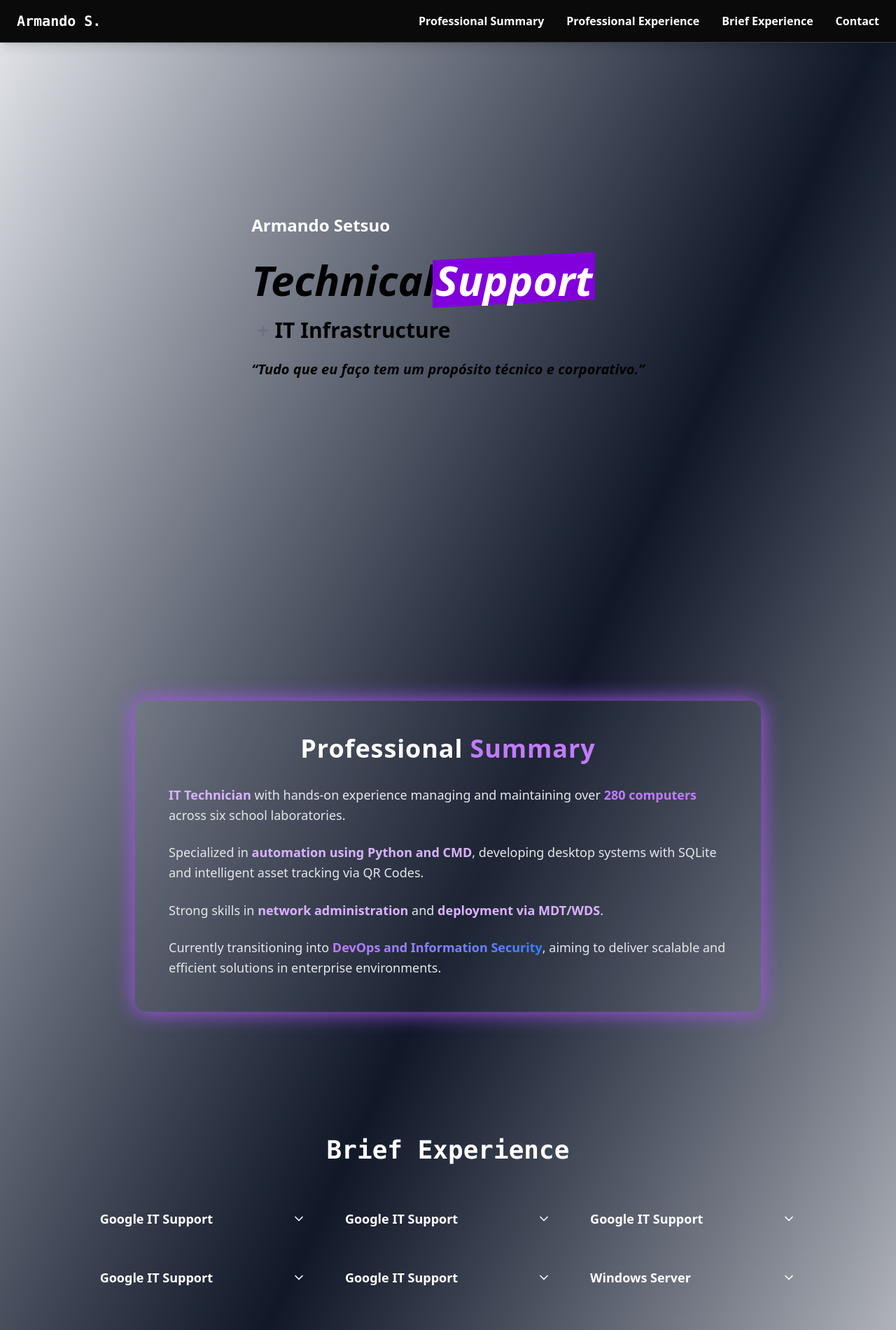
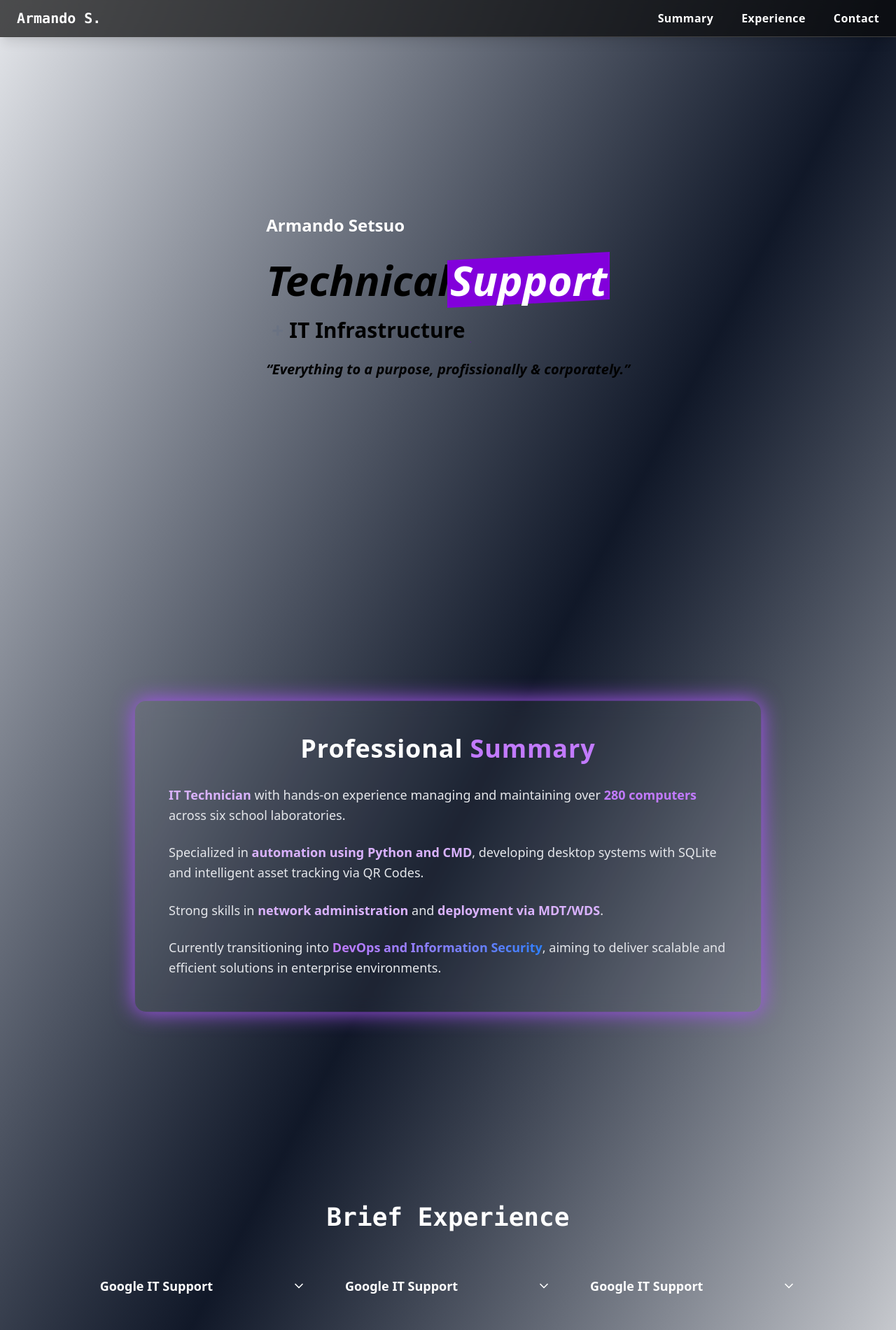
Before and after one commit to JuniorTakaki/portfolio-web, a React (Vite) app: page / in a window 1280 px wide. Shown: the top 1901 px of the page at 70% size. Built offline with nearby package versions, Linux system fonts and the light colour scheme.

Commit message:
refactor navbar

```diff
--- a/src/App.tsx
+++ b/src/App.tsx
@@ -1,7 +1,7 @@
 import { BriefExperienceCard } from './components/briefExperience';
 import { Menu, X } from "lucide-react";
 import { useState } from "react";
-import { ProfessionalCard } from "./components/professionalCard";
+import { Navbar } from "./components/navbar";
 
 function App() {
   const [isMobileMenuOpen, setIsMobileMenuOpen] = useState(false);
@@ -51,27 +51,34 @@ function App() {
 
   return (
     <div className="dark:bg-gradient-to-br from-black via-gray-900 to-black not-dark:bg-gradient-to-br not-dark:from-gray-200 not-Dark:via-gray-400 not-dark:to-white">
-      <nav className="fixed top-0 left-0 right-0 z-50 bg-neutral-950 border-b border-neutral-700 shadow-lg py-4 px-6 flex justify-between items-center">
+      <nav className="fixed top-0 left-0 right-0 z-50 backdrop-blur-md bg-neutral-950/70 border-b border-neutral-700 shadow-lg py-3 px-6 flex justify-between items-center">
   <h1 className="text-white text-xl font-bold font-mono">Armando S.</h1>
-          <div className="hidden sm:flex gap-8 text-white font-semibold">
-            <ProfessionalCard topic="Professional Summary"/>
-            <ProfessionalCard topic="Professional Experience"/>
-            <ProfessionalCard topic="Brief Experience"/>
-            <ProfessionalCard topic="Contact"/>
+  <div className="hidden sm:flex gap-10 text-white font-semibold tracking-wide">
+  {["Summary", "Experience", "Contact"].map((topic) => (
+    <Navbar key={topic} topic={topic} />
+  ))}
 </div>
+
+  {/* Mobile Menu Button */}
   <button className="sm:hidden" onClick={() => setIsMobileMenuOpen(!isMobileMenuOpen)}>
-          {isMobileMenuOpen ? <X className="text-white"/> : <Menu className="text-white" />}
+    {isMobileMenuOpen ? <X className="text-white" /> : <Menu className="text-white" />}
   </button>
-      </nav>
 
+  {/* Mobile Navigation */}
   {isMobileMenuOpen && (
-        <div className="sm:hidden fixed top-16 left-0 right-0 bottom-0 z-40 bg-neutral-950 p-6 text-white font-semibold flex flex-col justify-center items-center space-y-6">
-          <a href="#professional-summary" className="text-center" onClick={() => setIsMobileMenuOpen(false)}>Professional Summary</a>
-          <a href="#professional-experience" className="text-center" onClick={() => setIsMobileMenuOpen(false)}>Professional Experience</a>
-          <a href="#brief-experience" className="text-center" onClick={() => setIsMobileMenuOpen(false)}>Brief Experience</a>
-          <a href="#contact" className="text-center" onClick={() => setIsMobileMenuOpen(false)}>Contact</a>
+    <div className="absolute top-full left-0 w-full bg-neutral-950 text-white flex flex-col items-start px-6 py-4 gap-4 sm:hidden border-t border-neutral-700">
+      {["Summary", "Experience","Contact"].map((item, i) => (
+        <a
+          key={i}
+          href={`#${item.toLowerCase().replace(/\s+/g, '-')}`}
+          className="text-white hover:text-purple-400 font-semibold"
+        >
+          {item}
+        </a>
+      ))}
     </div>
   )}
+</nav>
 
     <div className="pt-6">
       <section className="h-screen flex items-center justify-center py-28 px-2">
@@ -93,13 +100,13 @@ function App() {
                 <span className="absolute left-0 bottom-0 h-[2px] w-full bg-purple-700 animate-underline pointer-events-none"></span>
               </span>
                 <p className="text-lg md:text-xl dark:text-gray-300 not-dark:text-black italic mt-6">
-                  “Tudo que eu faço tem um propósito técnico e corporativo.”
+                  “Everything to a purpose, profissionally & corporately.”
                 </p>
           </div>
         </div>
       </section>
 
-      <section className="min-h-screen  flex items-center justify-center px-4">
+      <section id="summary" className="min-h-screen  flex items-center justify-center px-4">
         <div className="backdrop-blur-md bg-white/5 border border-purple-500/30 shadow-[0_0_30px_#a855f7] rounded-2xl p-8 md:p-12 max-w-4xl w-full transition duration-300 hover:scale-[1.02] hover:shadow-[0_0_50px_#a855f7]">
           <h2 className="text-center text-3xl md:text-4xl font-bold text-white mb-8 tracking-wide">Professional
             <span className="text-purple-400"> Summary </span>
@@ -130,6 +137,7 @@ function App() {
         </div>
       </div>
     </section>
+
          {/* <section id="professional-experience" className="min-h-screen text-white py-28 px-4">
     <div className="max-w-4xl mx-auto space-y-12">
       <h2 className="text-3xl md:text-4xl font-bold font-mono text-white text-center">
@@ -157,15 +165,12 @@ function App() {
     </div>
   </section> */}
 
-      <section id="brief-experience" className="min-h-screen w-full text-white mx-auto  px-6 ">
-        {/* 4. Brief Experience */}
+      <section id="experience" className="py-24 w-full text-white mx-auto  px-6 ">
         <div className=" mx-auto w-full space-y-12">
           <h2 className="text-3xl md:text-4xl font-bold font-mono text-white text-center">
             Brief Experience
           </h2>
-
           <ul className="mx-auto w-10/12 grid grid-cols-1 sm:grid-cols-2 lg:grid-cols-3 gap-6 list-none  pl-0">
-
             {briefExperienceData.map((item, index) => (
               <BriefExperienceCard
                 key={index}
@@ -174,12 +179,9 @@ function App() {
                 certificateImage={item.certificateImage}
                 tags={item.Tags}
               />
-
             ))}
-
           </ul>
         </div>
-
       </section>
 
       <style>{`
--- a/src/components/briefExperience.tsx
+++ b/src/components/briefExperience.tsx
@@ -21,14 +21,16 @@ export const BriefExperienceCard = ({
   const [expanded, setExpanded] = useState(false);
 
   return (
-    <div className="text-white p-4 w-full h-full max-w-md mx-auto transition-all duration-300">
+    <div className="text-white p-4 w-full h-full max-w-md mx-auto transition-all duration-300 ">
       <button
         className="flex items-center justify-between w-full text-left"
         onClick={() => setExpanded(!expanded)}
       >
-        <span className="relative font-semibold text-lg">
+        <span className="relative font-semibold text-lg  text-white transition-colors duration-300 hover:text-purple-400
+        after:content-[''] after:absolute after:left-0 after:-bottom-1 after:w-0
+        after:h-[2px] after:bg-purple-500 after:transition-all after:duration-300 hover:after:w-full">
           {title}
-          <span className="absolute left-0 bottom-0 h-[2px] w-full bg-purple-700 animate-underline pointer-events-none" />
+          <span/>
         </span>
         {expanded ? <ChevronUp size={20} /> : <ChevronDown size={20} />}
       </button>
--- /dev/null
+++ b/src/components/navbar.tsx
@@ -0,0 +1,18 @@
+interface NavbarProps {
+    topic: string;
+  }
+
+  export function Navbar({ topic }: NavbarProps) {
+    const href = `#${topic.toLowerCase().replace(/\s+/g, '-')}`;
+
+    return (
+      <a
+        href={href}
+        className="relative text-white font-semibold transition-colors duration-300 hover:text-purple-400
+        after:content-[''] after:absolute after:left-0 after:-bottom-1 after:w-0
+        after:h-[2px] after:bg-purple-500 after:transition-all after:duration-300 hover:after:w-full"
+      >
+        {topic}
+      </a>
+    );
+  }
--- a/src/components/professionalCard.tsx
+++ /dev/null
@@ -1,9 +0,0 @@
-interface ProfessionalCard{
-    topic:string
-}
-export function ProfessionalCard({ topic }:ProfessionalCard){
-return(
-    <a href="#" className="hover:text-purple-300">{topic}</a>
-
-);
-}
```
Lines whose indentation alone changed are shown as unchanged.
